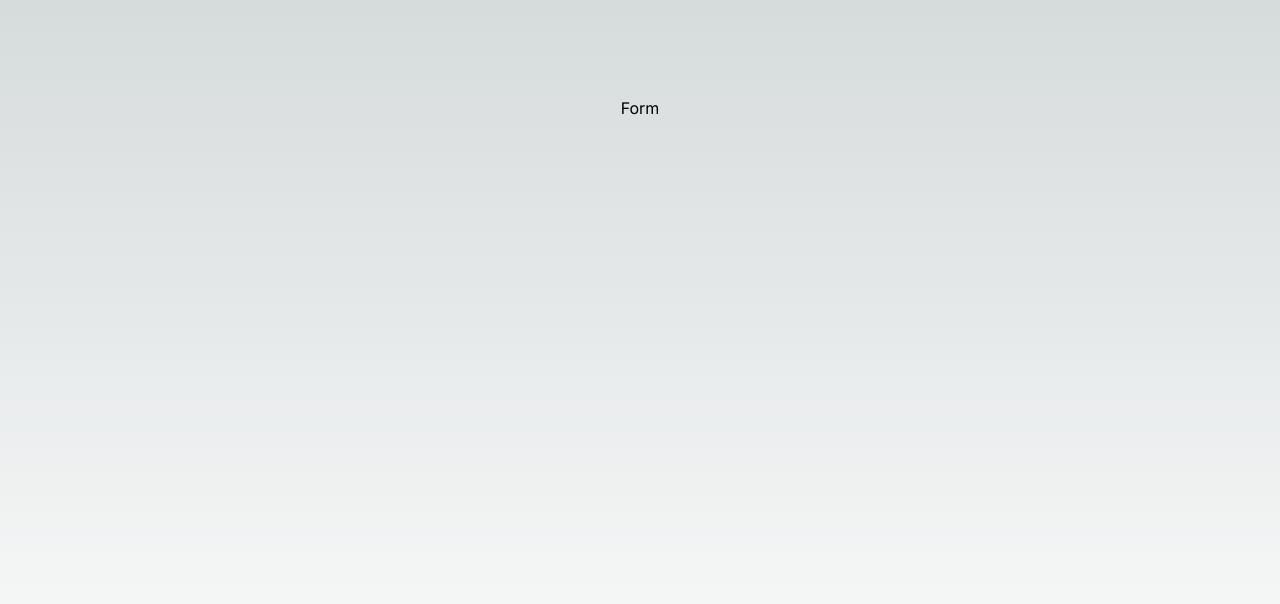
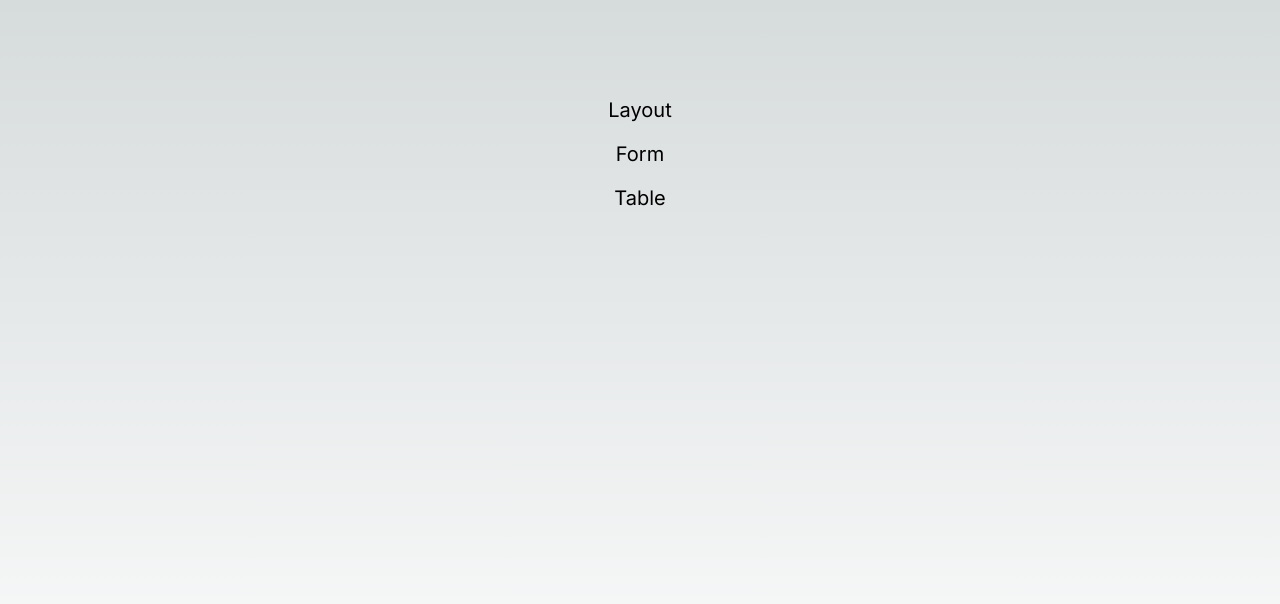
Before and after one commit to besjanhallaqi/ui-components, a Next.js app: page / in a window 1280 px wide. Shown: the top 604 px of the page. Built offline with nearby package versions, Linux system fonts and the light colour scheme.

Commit message:
added links for layout and table

```diff
--- a/src/pages/use-form.tsx
+++ b/src/pages/form.tsx
@@ -40,7 +40,7 @@ const schema = z.object({
   }),
 });
 
-export default function UseForm() {
+export default function Form() {
   const formFields: FormField[] = [
     {
       type: Types.TEXT,
@@ -101,7 +101,7 @@ export default function UseForm() {
     <div
       className={`flex min-h-screen bg-white flex-col items-center p-24 ${inter.className}`}
     >
-      <div className="w-[400px] bg-red-400">
+      <div className="w-[400px]">
         <UseFormComponent
           onSubmit={submitFormFunction}
           formFields={formFields}
--- a/src/pages/index.tsx
+++ b/src/pages/index.tsx
@@ -8,8 +8,10 @@ export default function Home() {
     <main
       className={`flex min-h-screen flex-col items-center justify-between p-24 ${inter.className}`}
     >
-      <ul>
-        <Link href="/use-form">Form</Link>
+      <ul className="flex flex-col items-center gap-4 text-xl">
+        <Link href="/layout">Layout</Link>
+        <Link href="/form">Form</Link>
+        <Link href="/table">Table</Link>
       </ul>
     </main>
   );
--- /dev/null
+++ b/src/pages/layout.tsx
@@ -0,0 +1,14 @@
+import UseFormComponent from "@/components/UseForm";
+import { Inter } from "next/font/google";
+
+const inter = Inter({ subsets: ["latin"] });
+
+export default function Layout() {
+  return (
+    <div
+      className={`flex min-h-screen bg-white flex-col items-center p-24 ${inter.className}`}
+    >
+      <div className="w-[400px]">Coming soon...</div>
+    </div>
+  );
+}
--- /dev/null
+++ b/src/pages/table.tsx
@@ -0,0 +1,14 @@
+import UseFormComponent from "@/components/UseForm";
+import { Inter } from "next/font/google";
+
+const inter = Inter({ subsets: ["latin"] });
+
+export default function Table() {
+  return (
+    <div
+      className={`flex min-h-screen bg-white flex-col items-center p-24 ${inter.className}`}
+    >
+      <div className="w-[400px]">Coming soon...</div>
+    </div>
+  );
+}
```
